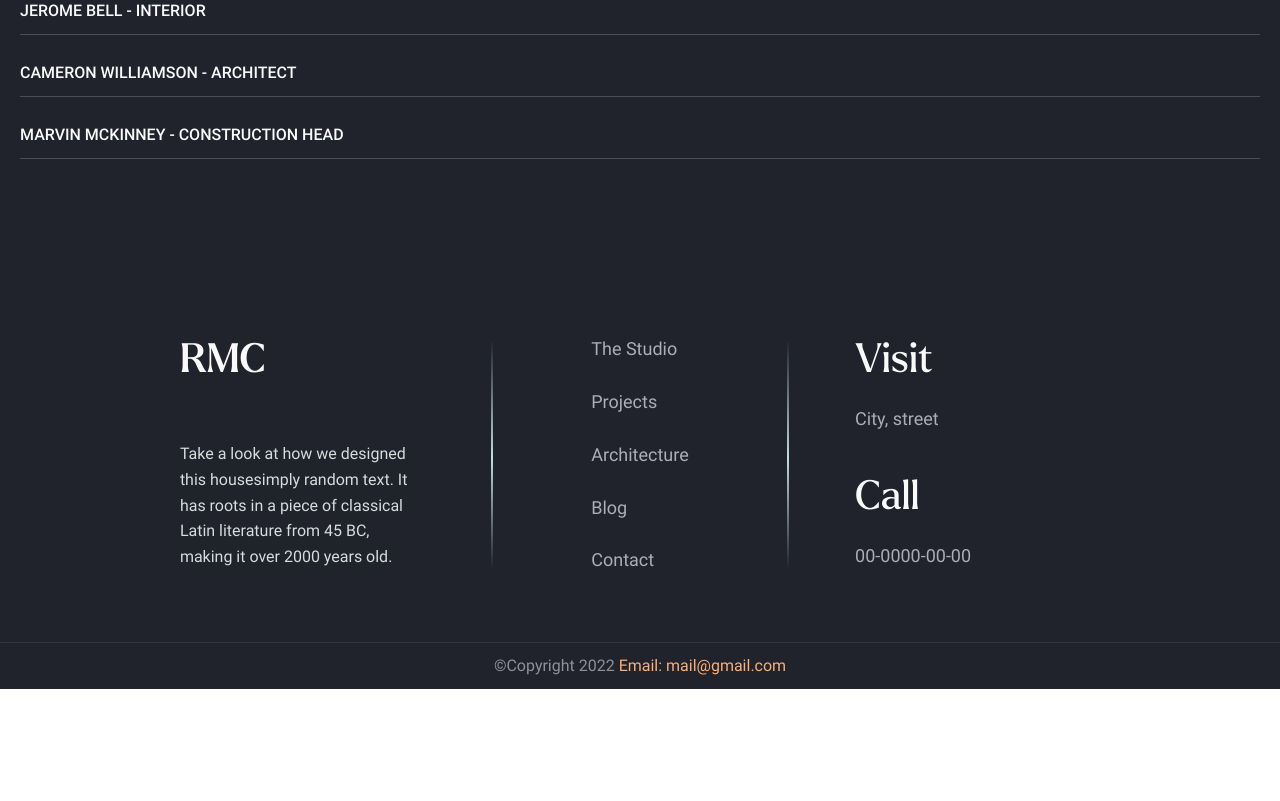
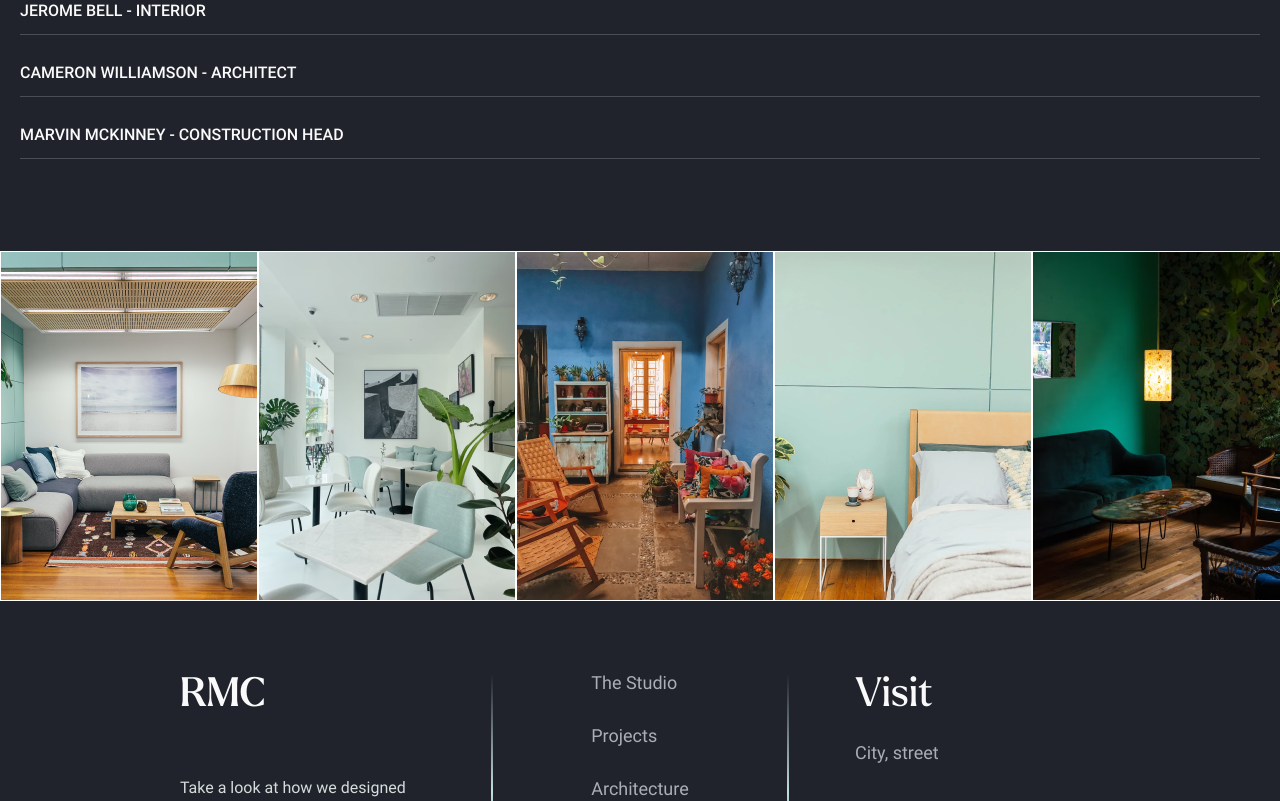
Before and after one commit to zefry7/interior-design, a website: page index.pug in a window 1280 px wide. Shown: the part 5754-6555 px from the top of the page. Before the commit the page ends 6443 px from the top, so only its background shows below. Drawn offline with nearby package versions, Linux system fonts and the light colour scheme; files that its build step writes are made by us from their sources; the site is published under a folder, as on GitHub Pages, so addresses that start at the root find nothing.

Commit message:
Исправления

```diff
--- a/components/footer/footer.pug
+++ b/components/footer/footer.pug
@@ -3,19 +3,19 @@ mixin footer()
         .footer-section__row-img
             .footer-section__wrapper
                 .footer-section__img
-                    img(src="/img/display/footer-1.png", alt="")
+                    img(src="img/display/footer-1.png", alt="")
                 .footer-section__img
-                    img(src="/img/display/footer-2.png", alt="")
+                    img(src="img/display/footer-2.png", alt="")
                 .footer-section__img
-                    img(src="/img/display/footer-3.png", alt="")
+                    img(src="img/display/footer-3.png", alt="")
                 .footer-section__img
-                    img(src="/img/display/footer-4.png", alt="")
+                    img(src="img/display/footer-4.png", alt="")
                 .footer-section__img
-                    img(src="/img/display/footer-5.png", alt="")
+                    img(src="img/display/footer-5.png", alt="")
                 .footer-section__img
-                    img(src="/img/display/footer-1.png", alt="")
+                    img(src="img/display/footer-1.png", alt="")
                 .footer-section__img
-                    img(src="/img/display/footer-2.png", alt="")
+                    img(src="img/display/footer-2.png", alt="")
         .footer-section__info
             .footer-section__column
                 p.footer-section__name RMC
--- a/components/footer/footer.scss
+++ b/components/footer/footer.scss
@@ -9,6 +9,8 @@
     width: 100%;
 }
 .footer-section__wrapper {
+    position: relative;
+    z-index: 2;
     display: flex;
     overflow-x: auto;
 }
--- a/components/main/check-section/checkSection.scss
+++ b/components/main/check-section/checkSection.scss
@@ -48,6 +48,8 @@
     display: flex;
 }
 .check-section__wrapper {
+    position: relative;
+    z-index: 2;
     width: 100%;
     margin-right: 51px;
 }
```
Also changed, not shown: components/footer/footer.css, components/main/check-section/checkSection.css, index.html.
